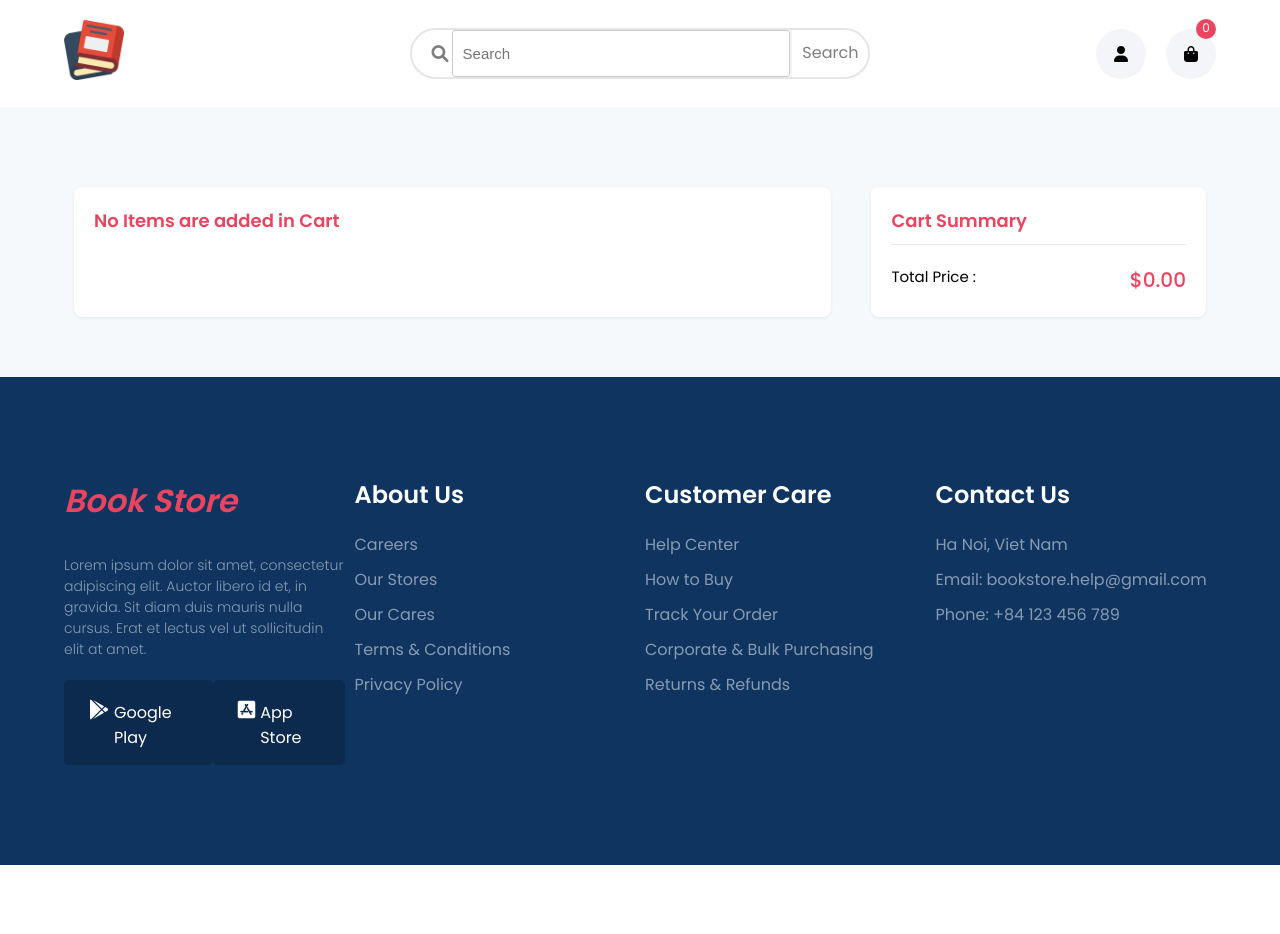
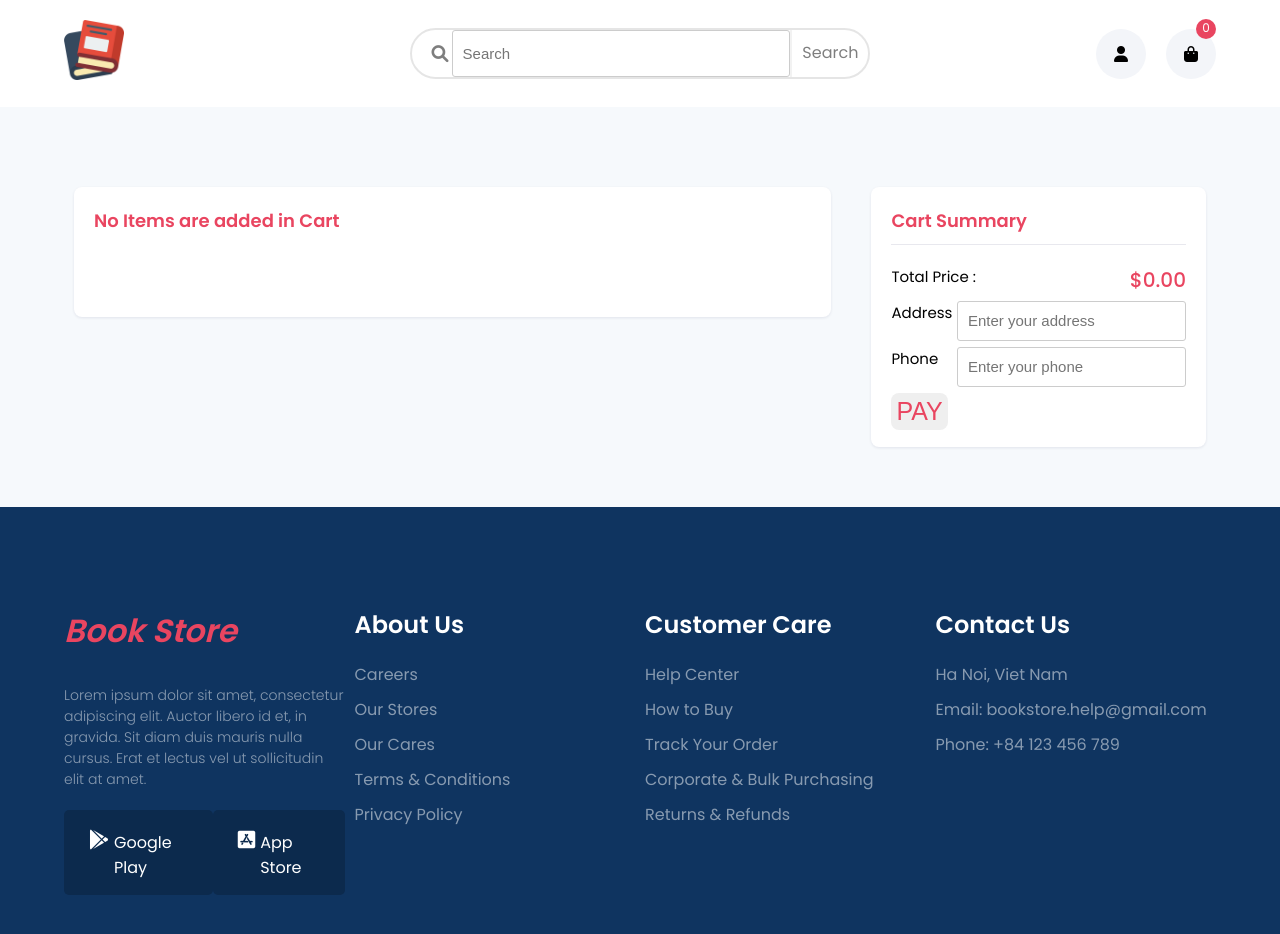
Before and after one commit to Linh277-2001/Book_Frontend, a React (Create React App) app: page /cart in a window 1280 px wide. Shown: the top 934 px of the page. Before the commit the page ends 865 px from the top, so only its background shows below. Built offline with nearby package versions, Linux system fonts and the light colour scheme.

Commit message:
Them nhieu order cho mot nguoi dung

```diff
--- a/src/common/Cart/Cart.jsx
+++ b/src/common/Cart/Cart.jsx
@@ -1,13 +1,52 @@
-import React from "react";
+import React, { useState } from "react";
 import "./style.css";
 // import { hover } from "@testing-library/user-event/dist/hover";
 
 const Cart = ({ CartItem, addToCart, decreaseQty, removeFromCart }) => {
-  // Step: 7   calculate total of items
+
+  const [address, setAddress] = useState("");
+  const [phone, setPhone] = useState("");
+
   const totalPrice = CartItem.reduce(
     (price, item) => price + item.qty * item.price,
     0
   );
+
+  const handlePay = () => {
+    // Tạo một đối tượng chứa thông tin cần gửi lên API
+    const data = {
+      orderDescription: "New Order",
+      cartItems: CartItem.map(item => ({
+        bookId: item.id,
+        quantity: item.qty,
+      })),
+      userEmail: "linh555@gmail.com",
+      userName: "linh555",
+      address,
+      phone,
+    };
+
+    // Gửi dữ liệu đến API bằng fetch hoặc axios
+    fetch("http://localhost:8080/api/placeOrder", {
+      method: "POST",
+      headers: {
+        "Content-Type": "application/json",
+      },
+      body: JSON.stringify(data),
+    })
+      .then((response) => {
+        if (response.status === 200) {
+          // Xử lý khi thanh toán thành công, ví dụ: làm sạch giỏ hàng bằng cách tải lại trang
+          window.location.reload();
+        } else {
+          // Xử lý khi thanh toán không thành công
+          console.error("Lỗi khi thanh toán:", response.statusText);
+        }
+      })
+      .catch((error) => {
+        console.error("Lỗi khi thanh toán:", error);
+      });
+  };
 
   return (
     <>
@@ -37,7 +76,7 @@ const Cart = ({ CartItem, addToCart, decreaseQty, removeFromCart }) => {
                     <div className='removeCart'>
                       <button
                         className='removeCart'
-                        onClick={() => removeFromCart(item.id)} // Add onClick handler to remove the item
+                        onClick={() => removeFromCart(item.id)} // Sử lý sự kiện xóa items khỏi giỏ hàng
                       >
                         <i style={{cursor: "pointer"}} className='fa-solid fa-xmark'></i>
                       </button>
@@ -63,6 +102,29 @@ const Cart = ({ CartItem, addToCart, decreaseQty, removeFromCart }) => {
               <h4>Total Price :</h4>
               <h3>${totalPrice}.00</h3>
             </div>
+            <div className="d_flex item_pay">
+              <h4>Address</h4>
+              <input
+                type="text"
+                placeholder="Enter your address"
+                value={address}
+                onChange={(e) => setAddress(e.target.value)}
+              />
+            </div>
+            <div className="d_flex item_pay">
+              <h4>Phone</h4>
+              <input
+                type="text"
+                placeholder="Enter your phone"
+                value={phone}
+                onChange={(e) => setPhone(e.target.value)}
+              />
+            </div>
+            <div className="d_flex item_pay">
+              <button className="pay" onClick={handlePay}>
+                PAY
+              </button>
+            </div>
           </div>
         </div>
       </section>
--- a/src/common/Cart/style.css
+++ b/src/common/Cart/style.css
@@ -12,8 +12,22 @@
   width: 30%;
   margin-top: 30px;
   margin-left: 30px;
-  height: 130px;
+  /* height: 130px; */
+  max-height: 260px;
 }
+
+.pay{
+  font-size: 25px;
+  color: #e94560;
+  border-radius: 8px;
+  padding: 4px 5px;
+  cursor: pointer;
+}
+
+.item_pay{
+  padding-top: 6px;
+}
+
 .cart-list {
   background: white;
   margin-top: 30px;
--- a/src/components/flashDeals/FlashCard.jsx
+++ b/src/components/flashDeals/FlashCard.jsx
@@ -53,7 +53,7 @@ const FlashCard = ({ addToCart }) => {
           id: book.id,
           cover: book.photo ,
           name: book.name,
-          price: 100,
+          price: book.price,
           discount: 10,
         }));
 
--- a/src/components/shops/ShopCart.jsx
+++ b/src/components/shops/ShopCart.jsx
@@ -18,7 +18,7 @@ const ShopCart = ({ addToCart }) => {
           id: book.id,
           cover: book.photo,
           name: book.name,
-          price: 100,
+          price: book.price,
           discount: 10,
         }));
 
```
